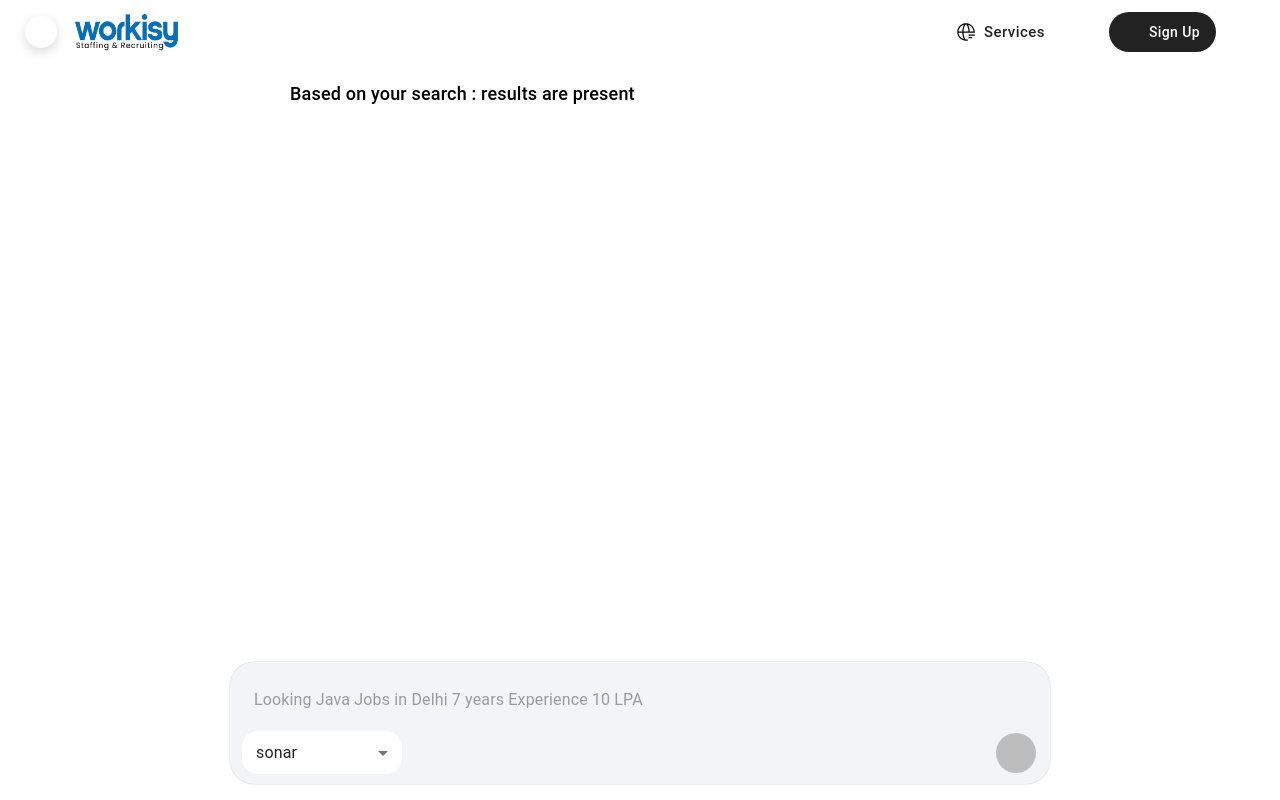
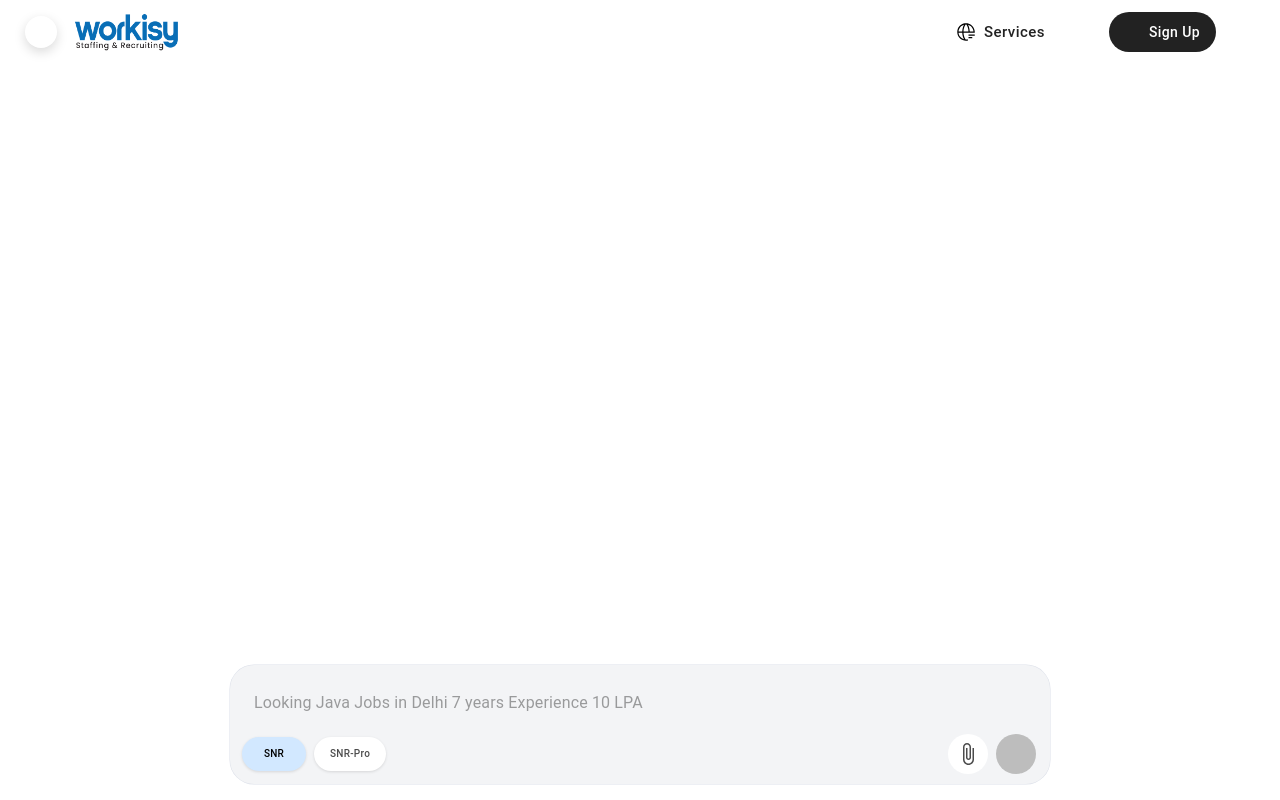
Before and after one commit to appitAS/AI_Workisy, a React (Vite) app: page /jobs in a window 1280 px wide. Built offline with nearby package versions, Linux system fonts and the light colour scheme; some icons are missing.

Commit message:
PATCH: fixed not found annd dynamic endpoint

```diff
--- a/src/Components/ChatInput.jsx
+++ b/src/Components/ChatInput.jsx
@@ -1,4 +1,4 @@
-import React, { useEffect, useState } from "react";
+import React, { useEffect, useRef, useState } from "react";
 import {
   TextField,
   Button,
@@ -18,7 +18,9 @@ import useJobStore from "../store/jobStore";
 import { useLocation, useNavigate } from "react-router-dom";
 import ArrowUpwardIcon from "@mui/icons-material/ArrowUpward";
 import axios from "axios";
-import StopRoundedIcon from '@mui/icons-material/StopRounded';
+import StopRoundedIcon from "@mui/icons-material/StopRounded";
+import endpoints from "../utils/endPoint";
+import { showNoJobsToast } from "./ToastNotifier";
 const SearchContainer = styled(Box)(({ theme }) => ({
   display: "flex",
   alignItems: "center",
@@ -50,19 +52,6 @@ const SearchInput = styled(TextField)({
   },
 });
 
-const ModelSelect = styled(Select)(({ theme }) => ({
-  minWidth: "160px",
-  marginRight: "8px",
-  "& .MuiSelect-select": {
-    padding: "10px 14px",
-    backgroundColor: "#fff",
-    borderRadius: "16px !important",
-  },
-  "& .MuiOutlinedInput-notchedOutline": {
-    border: "none",
-  },
-}));
-
 const ActionButton = styled(IconButton)(({ theme }) => ({
   backgroundColor: "#fff",
   color: "#4c4c4c",
@@ -72,25 +61,54 @@ const ActionButton = styled(IconButton)(({ theme }) => ({
   },
 }));
 
-const LargeActionButton = styled(Button)(({ theme }) => ({
+const allModels = [
+  { label: "SNR", name: "sonar", comment: "Perplexity's fast model" },
+  {
+    label: "SNR-Pro",
+    name: "sonar-pro",
+    comment: "Anthropic's advanced model",
+    badge: "new",
+    badgeColor: "primary",
+  },
+];
+
+const DeepThinkButton = styled(Button)(({ theme }) => ({
   backgroundColor: "#fff",
   color: "#4c4c4c",
-  borderRadius: "16px",
+  borderRadius: "24px",
   padding: "8px 16px",
-  margin: "0 4px",
+  fontSize: "10px",
+  fontWeight: 500,
   textTransform: "none",
+  boxShadow: "0 1px 3px rgba(0,0,0,0.12)",
+  borderColor: "rgba(0, 0, 0, 0.12)",
   "&:hover": {
     backgroundColor: "#E0E4ED",
+    boxShadow: "0 2px 4px rgba(0,0,0,0.16)",
   },
 }));
 
 const ChatInput = () => {
   const [searchText, setSearchText] = useState("");
-  const { onselectedModel, setJobs, setIsLoading, isLoading, setPrompt,setOnselectedModel } =
-    useJobStore();
+  const {
+    onselectedModel,
+    setJobs,
+    setIsLoading,
+    isLoading,
+    setPrompt,
+    setOnselectedModel,
+    setError
+  } = useJobStore();
 
   const navigate = useNavigate();
   const location = useLocation();
+  const handleSelectModel = (modelName) => {
+    console.log("Selected model:", modelName);
+    const selectedModel = allModels.find((model) => model.name === modelName);
+    if (selectedModel) {
+      setOnselectedModel(selectedModel);
+    }
+  };
   const handleSearch = async () => {
     if (!searchText.trim()) return;
 
@@ -104,10 +122,11 @@ const ChatInput = () => {
     }
 
     try {
+      console.log("correct seach")
       const storedUserId = sessionStorage.getItem("job_session_id");
 
       const response = await axios.post(
-        "https://workisybackendnodejs.onrender.com/api/jobs",
+        endpoints.getJobsFromConversion.url,
         {
           model: onselectedModel.name,
           message: searchText,
@@ -117,6 +136,7 @@ const ChatInput = () => {
 
       const { userId: newUserId, jobs } = response.data?.data || {};
 
+      console.log(".......data",   jobs)
       if (newUserId && !storedUserId) {
         sessionStorage.setItem("job_session_id", newUserId);
       }
@@ -128,6 +148,7 @@ const ChatInput = () => {
       } else {
         setJobs([]);
         showNoJobsToast("No jobs found. Try another keyword.");
+        setError({status: 404, message: "No jobs found."});
       }
     } catch (err) {
       const errorMsg =
@@ -140,6 +161,56 @@ const ChatInput = () => {
     }
   };
 
+  //for the attachmment
+  const fileInputRef = useRef(null);
+  const [fileName, setFileName] = useState("");
+
+  const handleFileChange = async (e) => {
+    setJobs([]); // Clear previous jobs
+    setPrompt(""); // Clear previous prompt
+
+    const file = e.target.files[0];
+    if (!file) return;
+
+    setFileName(file.name);
+    setIsLoading(true);
+
+    const formData = new FormData();
+    formData.append("model", "sonar");
+    formData.append("resume", file);
+    if (location.pathname !== "/jobs") {
+      navigate("/jobs");
+    }
+
+    try {
+      const response = await axios.post(
+        endpoints.getJobFromResume.url,
+        formData,
+        {
+          headers: {
+            "Content-Type": "multipart/form-data",
+          },
+        }
+      );
+
+      const jobs = response?.data?.data?.jobs;
+      consolelog("Response data:", jobs);
+      if (jobs && jobs.length > 0) {
+        // showSuccessToast("Jobs fetched successfully!");
+        setJobs(jobs);
+        setPrompt(response?.data?.data?.prompt || ""); // Set the prompt from response
+      } else {
+        showErrorToast("No jobs found in your resume.");
+        setError({status: 404, message: "No jobs found in your resume."});
+      }
+    } catch (error) {
+      console.error("Upload failed:", error);
+      showErrorToast("Failed to upload resume. Try again.");
+    } finally {
+      setIsLoading(false);
+    }
+  };
+
   useEffect(() => {
     const handleEnter = (e) => {
       if (e.key === "Enter") handleSearch();
@@ -147,8 +218,6 @@ const ChatInput = () => {
     window.addEventListener("keydown", handleEnter);
     return () => window.removeEventListener("keydown", handleEnter);
   }, [searchText, onselectedModel]);
-
-  const [model, setModel] = React.useState("sonar");
 
   return (
     <SearchContainer
@@ -177,7 +246,7 @@ const ChatInput = () => {
         variant="outlined"
         fullWidth
         style={{
-          height: "250px", // Taller input like DeepSeek
+          height: "200px", // Taller input like DeepSeek
         }}
       />
 
@@ -193,19 +262,31 @@ const ChatInput = () => {
           justifyContent: "space-between",
         }}
       >
-        <ModelSelect
-          value={model}
-          onChange={(e) => {
-            cosolel.log(e.target.value);
-            setModel(e.target.value)}}
-          variant="outlined"
+        <Box
           style={{
-            fontSize: "16px",
+            display: "flex",
+            alignItems: "center",
+            gap: "8px",
+            fontSize: "7px",
           }}
         >
-          <MenuItem value="sonar">sonar</MenuItem>
-          <MenuItem value="sonar-pro">sonar pro</MenuItem>
-        </ModelSelect>
+          {allModels.map((model) => (
+            <DeepThinkButton
+              key={model.name}
+              onClick={() => handleSelectModel(model.name)}
+              style={{
+                backgroundColor:
+                  onselectedModel.name === model.name ? "#D2E8FF" : "#fff",
+                color: onselectedModel.name === model.name ? "#000" : "#4c4c4c",
+                fontSize: "10px",
+                fontWeight: 500,
+              }}
+            >
+              {model.label}
+            </DeepThinkButton>
+          ))}
+        </Box>
+
         <Box
           sx={{
             display: "flex",
@@ -217,9 +298,17 @@ const ChatInput = () => {
         >
           Search
         </LargeActionButton> */}
-          {/* <ActionButton>
+         <input
+              type="file"
+              ref={fileInputRef}
+              onChange={handleFileChange}
+              accept=".pdf,.doc,.docx"
+              style={{ display: "none" }}
+            />
+          <ActionButton  onClick={() => fileInputRef.current.click()}>
+
             <AttachFileIcon />
-          </ActionButton> */}
+          </ActionButton>
           <ActionButton
             disabled={!searchText}
             onClick={handleSearch}
@@ -230,8 +319,7 @@ const ChatInput = () => {
               cursor: !searchText ? "not-allowed" : "pointer",
             }}
           >
-            {isLoading ? <StopRoundedIcon /> : <ArrowUpwardIcon /> }
-
+            {isLoading ? <StopRoundedIcon /> : <ArrowUpwardIcon />}
           </ActionButton>
         </Box>
       </div>
--- a/src/Components/JobCardSercBar.jsx
+++ b/src/Components/JobCardSercBar.jsx
@@ -5,6 +5,7 @@ import axios from "axios";
 import useJobStore from "../store/jobStore";
 import { useNavigate, useLocation } from "react-router-dom";
 import ChatInput from "./ChatInput";
+import endpoints from "../utils/endPoint";
 
 const ArrowButtonWrapper = styled("div")({
   position: "absolute",
@@ -28,7 +29,7 @@ const ArrowButtonWrapper = styled("div")({
 
 export default function JobCardSearchBar() {
   const [searchText, setSearchText] = useState("");
-  const { onselectedModel, setJobs, setIsLoading, isLoading } = useJobStore();
+  const { onselectedModel, setJobs, setIsLoading, isLoading, setError } = useJobStore();
   const navigate = useNavigate();
   const location = useLocation();
 
@@ -37,6 +38,7 @@ export default function JobCardSearchBar() {
 
     setIsLoading(true);
     setJobs([]);
+    setError(null); // Reset error state
 
     if (location.pathname !== "/jobs") {
       navigate("/jobs");
@@ -46,7 +48,7 @@ export default function JobCardSearchBar() {
       const storedUserId = sessionStorage.getItem("job_session_id");
 
       const response = await axios.post(
-        "https://workisybackendnodejs.onrender.com/api/jobs",
+        endpoints.getJobsFromConversion.url,
         {
           model: onselectedModel.name,
           message: searchText,
@@ -60,17 +62,20 @@ export default function JobCardSearchBar() {
         sessionStorage.setItem("job_session_id", newUserId);
       }
 
+      console.log("Response data:", jobs);
       if (Array.isArray(jobs) && jobs.length > 0) {
         setJobs(jobs);
         // showSuccessToast("Jobs fetched successfully.");
       } else {
         setJobs([]);
+        setError({status: 404, message: "No jobs found."});
         showNoJobsToast("No jobs found. Try another keyword.");
       }
     } catch (err) {
       const errorMsg =
         err?.response?.data?.error || "Something went wrong. Please try again.";
       showErrorToast(errorMsg);
+      setError(err)
     } finally {
       setIsLoading(false);
       setSearchText(""); // Clear search text after search
--- a/src/Components/JobCards.jsx
+++ b/src/Components/JobCards.jsx
@@ -15,6 +15,8 @@ import JobCardSearchBar from "./JobCardSercBar";
 import useJobStore from "../store/jobStore";
 import BackButton from "./BackButton";
 import JobCardSkeleton from "./JobCardSkeleton";
+import NotFound from "./NotFound";
+import { useEffect } from "react";
 
 // Microsoft Logo SVG
 const CompanyLogoOrAvatar = ({ logo, company }) => (
@@ -42,7 +44,7 @@ const CompanyLogoOrAvatar = ({ logo, company }) => (
 );
 
 const JobCard = () => {
-  const { jobs, isLoading, prompt } = useJobStore();
+  const { jobs, isLoading, prompt, error } = useJobStore();
 
   return (
     <Box
@@ -57,12 +59,13 @@ const JobCard = () => {
       {/* Top message */}
       <BackButton />
 
+      {!isLoading && !!prompt && (
         <Box sx={{ px: { xs: 2, sm: 33 }, pt: 4 }}>
           <Typography
             sx={{
               display: "flex",
-            alignItems: "center",
-            justifyContent: "flex-start",
+              alignItems: "start",
+              justifyContent: "center",
               fontWeight: 500,
               color: "black",
               fontSize: "18px",
@@ -72,10 +75,12 @@ const JobCard = () => {
             <AutoAwesomeIcon
               sx={{ marginBottom: "1rem", color: "#7b2ff2", fontSize: 18 }}
             />
-          Based on your search : {prompt} {" "}
-          results are present
+            Based on your search : {prompt} ,here’s a concise overview of the current job landscape
           </Typography>
         </Box>
+      )}
+
+      {!isLoading && !!error && <NotFound />}
 
       {/* Cards Grid */}
       <Box sx={{ p: { xs: 2, sm: 4 }, mt: 0.5 }}>
--- /dev/null
+++ b/src/Components/NotFound.jsx
@@ -0,0 +1,45 @@
+import React from "react";
+import { Box, Typography, Button, Container, Paper } from "@mui/material";
+import ErrorOutlineIcon from "@mui/icons-material/ErrorOutline";
+import useJobStore from "../store/jobStore";
+
+const NotFound = () => {
+  const { error } = useJobStore();
+
+  return (
+    <Container maxWidth="sm">
+      <Paper
+        elevation={3}
+        sx={{
+          mt: 8,
+          p: 4,
+          borderRadius: 3,
+          textAlign: "center",
+          backgroundColor: "#fefefe",
+        }}
+      >
+        <ErrorOutlineIcon sx={{ fontSize: 60, color: "#d32f2f", mb: 2 }} />
+        <Typography variant="h3" color="error" gutterBottom>
+          {error?.status || 500}
+        </Typography>
+        <Typography variant="h6" color="text.secondary" gutterBottom>
+          {error?.message || "Oops! Something went wrong."}
+        </Typography>
+        <Typography variant="body2" sx={{ mt: 2, color: "text.secondary" }}>
+          The page you are looking for might be removed or is temporarily unavailable.
+        </Typography>
+
+        <Button
+          variant="contained"
+          color="primary"
+          href="/"
+          sx={{ mt: 4, borderRadius: 2, px: 4, py: 1 }}
+        >
+          Go to Home
+        </Button>
+      </Paper>
+    </Container>
+  );
+};
+
+export default NotFound;
--- a/src/Components/SearchBar.jsx
+++ b/src/Components/SearchBar.jsx
@@ -3,13 +3,11 @@ import { Box, TextField } from "@mui/material";
 import ArrowUpwardIcon from "@mui/icons-material/ArrowUpward";
 import { styled } from "@mui/material/styles";
 import Loader from "./Loader";
-import {
-  showErrorToast,
-  showNoJobsToast,
-} from "./ToastNotifier";
+import { showErrorToast, showNoJobsToast } from "./ToastNotifier";
 import axios from "axios";
 import useJobStore from "../store/jobStore";
 import { useNavigate, useLocation } from "react-router-dom";
+import endpoints from "../utils/endPoint";
 
 const ArrowButtonWrapper = styled("div")({
   position: "absolute",
@@ -33,7 +31,14 @@ const ArrowButtonWrapper = styled("div")({
 
 export default function JobCardSearchBar() {
   const [searchText, setSearchText] = useState("");
-  const { onselectedModel, setJobs, setIsLoading, isLoading, setPrompt } = useJobStore()
+  const {
+    onselectedModel,
+    setJobs,
+    setIsLoading,
+    isLoading,
+    setPrompt,
+    setError,
+  } = useJobStore();
 
   const navigate = useNavigate();
   const location = useLocation();
@@ -43,8 +48,8 @@ export default function JobCardSearchBar() {
 
     // setLoading(true);
     setIsLoading(true);
-     setJobs([]);
-     setPrompt("");
+    setJobs([]);
+    setPrompt("");
 
     if (location.pathname !== "/jobs") {
       navigate("/jobs");
@@ -53,14 +58,11 @@ export default function JobCardSearchBar() {
     try {
       const storedUserId = sessionStorage.getItem("job_session_id");
 
-      const response = await axios.post(
-        "https://workisybackendnodejs.onrender.com/api/jobs",
-        {
-          model: onselectedModel.name,
-          message: searchText,
-          userId: storedUserId || null,
-        }
-      );
+      const response = await axios.post(endpoints.getJobsFromConversion.url, {
+        model: onselectedModel.name,
+        message: searchText,
+        userId: storedUserId || null,
+      });
 
       const { userId: newUserId, jobs } = response.data?.data || {};
 
@@ -75,6 +77,7 @@ export default function JobCardSearchBar() {
       } else {
         setJobs([]);
         showNoJobsToast("No jobs found. Try another keyword.");
+        setError({ status: 404, message: "No jobs found." });
       }
     } catch (err) {
       const errorMsg =
--- a/src/store/jobStore.js
+++ b/src/store/jobStore.js
@@ -3,6 +3,10 @@ import { create } from "zustand";
 const useJobStore = create((set) => ({
   jobs: [],
   isLoading: false,
+  error: null,
+  setError: (error) => set({ error }),
+
+
   setIsLoading: (loading) => set({ isLoading: loading }),
   setJobs: (jobs) => set({ jobs }),
   prompt: "",
--- a/src/utils/endPoint.js
+++ b/src/utils/endPoint.js
@@ -3,8 +3,7 @@
  * Define your API endpoints and HTTP methods here.
  */
 
-const API_BASE_URL = 'https://workisybackendnodejs.onrender.com/api';
-
+const API_BASE_URL = 'https://aiworkisyapi.workisy.com/api'
 const endpoints = {
     getJobsFromConversion: {
         url: `${API_BASE_URL}/jobs`,
```
Also changed, not shown: src/Components/UploadButton.jsx (+5 -2 lines). Lines whose indentation alone changed are shown as unchanged.
